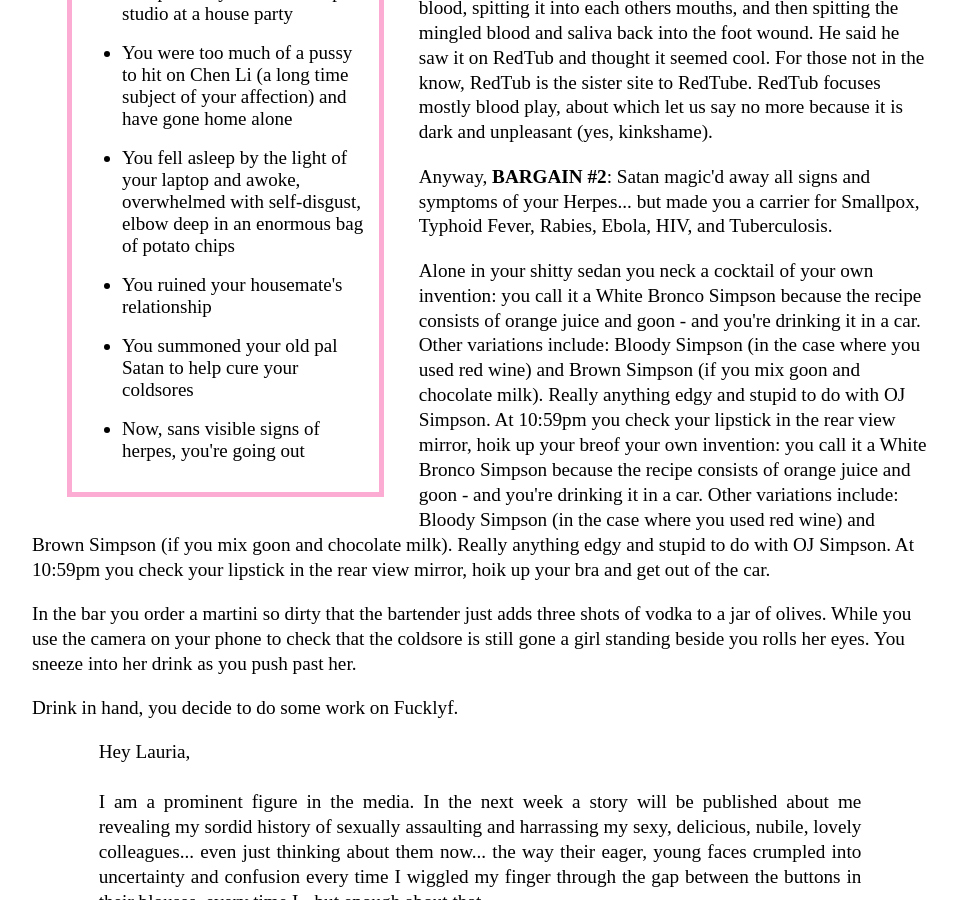
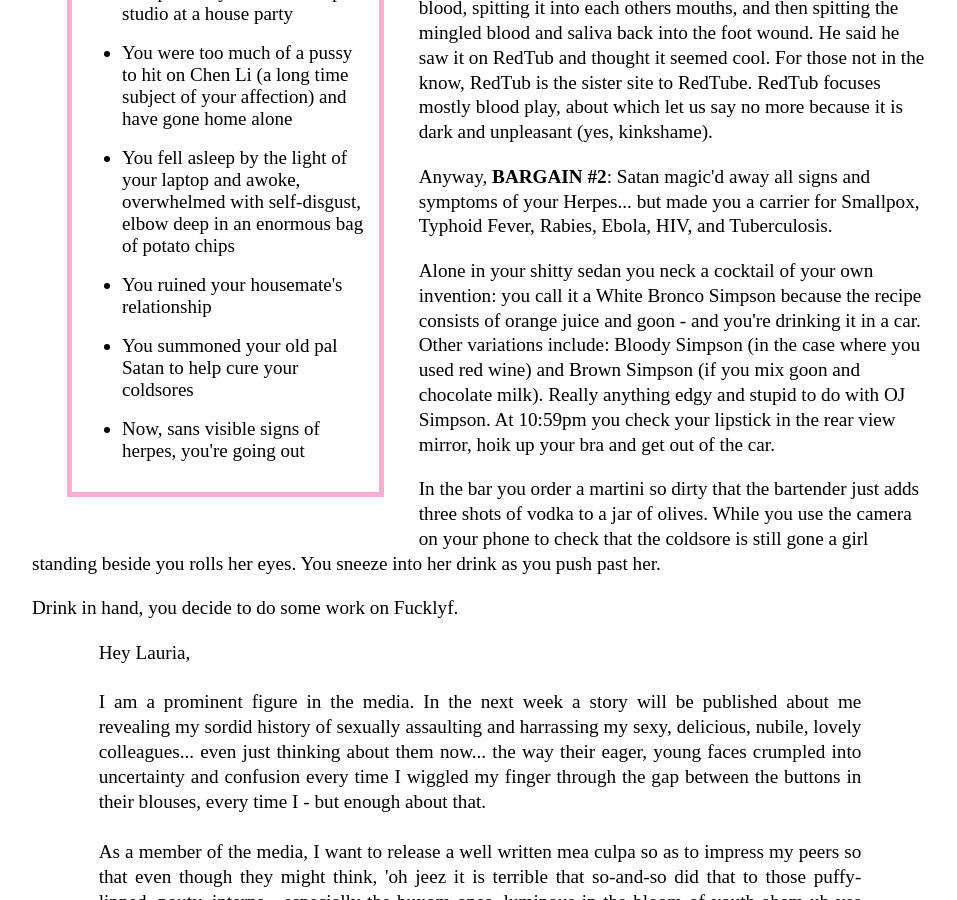
Before and after one commit to Pinelife/pinelife.github.io, a Jekyll site: the page Hellhole/Room11.html, which Jekyll copies as it is, in a window 1280 px wide and 900 px high, scrolled down 611 px. Shown: the whole window, without its empty margins (160-1117 px from the left). Built offline with Jekyll 4.4.1, drawn with Linux system fonts in a browser that asks for light colours.

Commit message:
Update Room11.html

```diff
--- a/Hellhole/Room11.html
+++ b/Hellhole/Room11.html
@@ -70,9 +70,6 @@ sister site to RedTube. RedTub focuses mostly blood play, about which let us say
 Alone in your shitty sedan you neck a cocktail of your own invention: you call it a White Bronco Simpson because the recipe consists of
 orange juice and goon - and you're drinking it in a car. Other variations include: Bloody Simpson (in the
 case where you used red wine) and Brown Simpson (if you mix goon and chocolate milk). Really anything edgy and
-stupid to do with OJ Simpson. At 10:59pm you check your lipstick in the rear view mirror, hoik up your breof your own invention: you call it a White Bronco Simpson because the recipe consists of
-orange juice and goon - and you're drinking it in a car. Other variations include: Bloody Simpson (in the
-case where you used red wine) and Brown Simpson (if you mix goon and chocolate milk). Really anything edgy and
 stupid to do with OJ Simpson. At 10:59pm you check your lipstick in the rear view mirror, hoik up your bra and
 get out of the car.
 </p>
```
